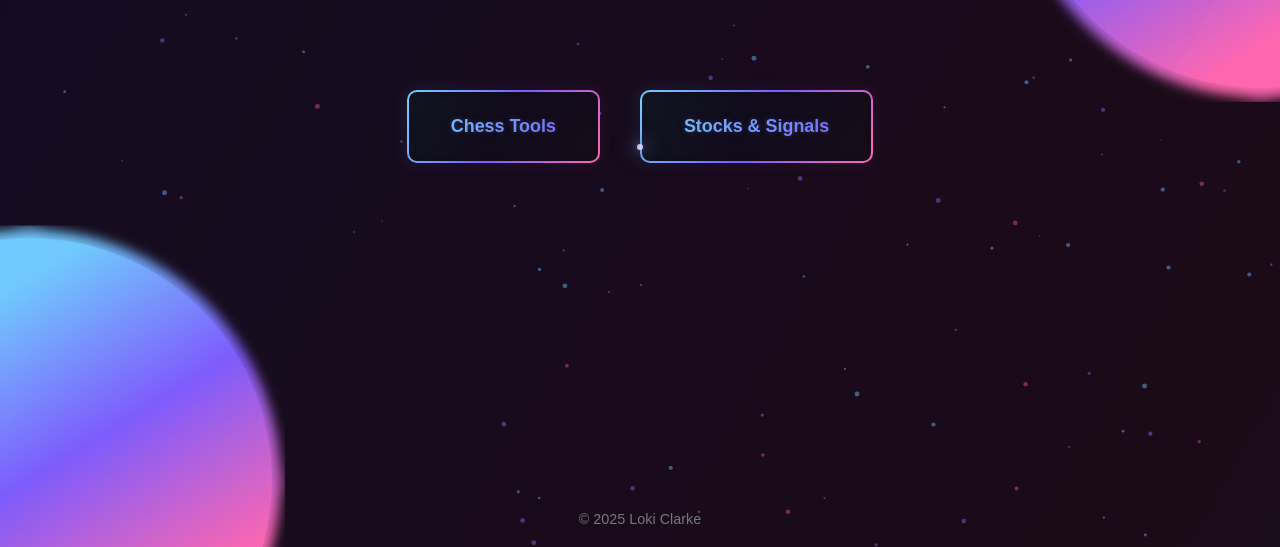
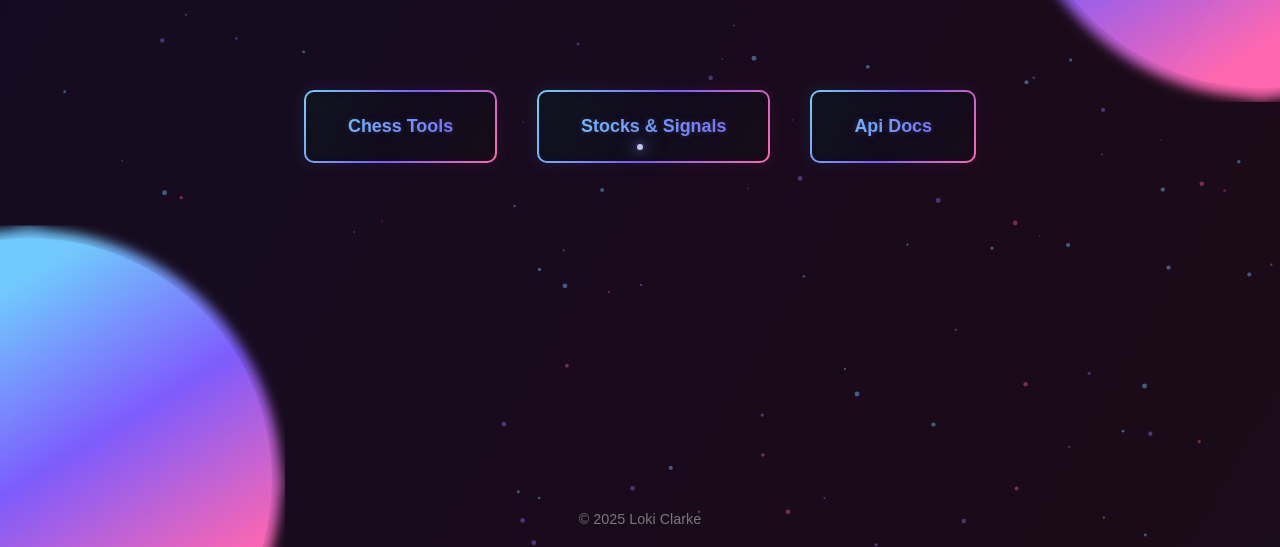
Before and after one commit to badtothebone430/lokiclarke, a plain HTML site: page index.html in a window 1280 px wide. Shown: the part 253-800 px from the top of the page. Drawn offline with Linux system fonts and the light colour scheme.

Commit message:
Add API Documentation button

```diff
--- a/index.html
+++ b/index.html
@@ -21,6 +21,7 @@
     <div class="link-box">
         <a class="card" href="https://chess.lokiclarke.com" target="_blank"><span class="glow-btn">Chess Tools</span></a>
         <a class="card" href="https://stocks.lokiclarke.com" target="_blank"><span class="glow-btn">Stocks & Signals</span></a>
+        <a class="card" href="https://api.lokiclarke.com/documentation" target="_blank"><span class="glow-btn">Api Docs</span></a>
     </div>
 
     <footer>
```
